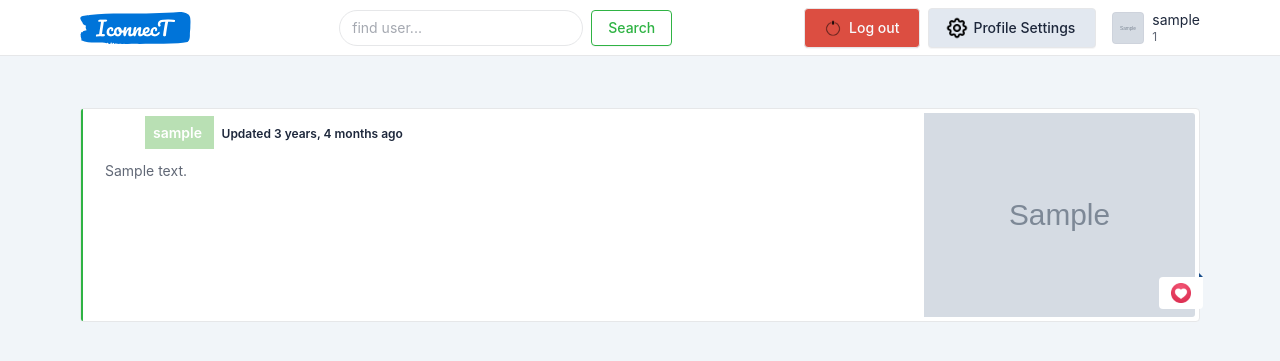
After one commit to Leo-Terletskyi/I.ConnecT, a Django app: page /posts/feed/ in a window 1280 px wide. The commit adds this page. Shown: the top 361 px of the page. Run offline with Django 4.2, Linux system fonts and the light colour scheme; a user stored in the database is signed in; tables that the repository leaves empty hold one stand-in row (values such as "Sample post"); grey boxes marked "Sample" are stand-in pictures; some libraries are stand-ins or nearby versions.

Commit message:
Added a feed of posts.

```diff
--- a/iconnect/accounts/views.py
+++ b/iconnect/accounts/views.py
@@ -108,6 +108,7 @@ class FollowUser(LoginRequiredMixin, generic.View):
         from_user = request.user
         to_user = get_object_or_404(User, pk=user_pk)
         if from_user not in to_user.followers.all():
+            messages.add_message(request, messages.SUCCESS, message=f'you have successfully subscribed ({to_user})')
             to_user.followers.add(from_user)
         return redirect('user_acc', pk=from_user.id)
 
@@ -117,5 +118,6 @@ class UnfollowUser(LoginRequiredMixin, generic.View):
         from_user = request.user
         to_user = get_object_or_404(User, pk=user_pk)
         if from_user in to_user.followers.all():
+            messages.add_message(request, messages.SUCCESS, message=f'you have successfully unsubscribed ({to_user})')
             to_user.followers.remove(from_user)
         return redirect('user_acc', pk=from_user.id)
--- a/iconnect/posts/urls.py
+++ b/iconnect/posts/urls.py
@@ -7,4 +7,6 @@ urlpatterns = [
     path('update-post/<int:post_pk>/', views.PostUpdateView.as_view(), name='update_post'),
     path('archiving/<int:pk>/', views.post_archiving, name='post_archiving'),
     path('delete/<int:pk>/', views.delete_post, name='delete_post'),
+    path('feed/', views.FollowingPostListView.as_view(), name='feed'),
+
 ]
--- a/iconnect/posts/views.py
+++ b/iconnect/posts/views.py
@@ -1,3 +1,4 @@
+from django.contrib.auth import get_user_model
 from django.contrib.auth.mixins import LoginRequiredMixin
 from django.shortcuts import render, get_object_or_404, redirect
 from django.urls import reverse, reverse_lazy
@@ -5,6 +6,9 @@ from django.views import generic
 
 from .forms import PostCreateForm, PostUpdateForm
 from .models import Post
+
+
+User = get_user_model()
 
 
 class PostCreateView(generic.CreateView):
@@ -55,3 +59,13 @@ def delete_post(request, pk):
     if request.user.id == post.author.id:
         post.delete()
     return redirect('user_acc', pk=request.user.id)
+
+
+class FollowingPostListView(LoginRequiredMixin, generic.ListView):
+    model = Post
+    template_name = 'posts/following_posts.html'
+    context_object_name = 'posts'
+
+    def get_queryset(self):
+        q = Post.objects.filter(author__in=self.request.user.following.all(), is_archive=False)
+        return q
--- a/templates/accounts/user_profile_settings.html
+++ b/templates/accounts/user_profile_settings.html
@@ -21,6 +21,9 @@
 {% block content %}
     <div class="container-xl">
         <div class="card p-3">
+            {% if request.user.avatar %}
+                <img src="{{ request.user.avatar.url }}" width="350" alt="">
+            {% endif %}
             <form method="post" enctype="multipart/form-data">
                 {% csrf_token %}
                 {{ form.as_p }}
--- /dev/null
+++ b/templates/posts/following_posts.html
@@ -0,0 +1,50 @@
+{% extends 'base.html' %}
+{% load static %}
+
+{% block title %} Feed {% endblock %}
+
+{% block content %}
+    <div class="container-xl">
+        {% for post in posts %}
+            <div class="col-lg-12">
+                <div class="card mb-2">
+                    <div class="card-status-start bg-green"></div>
+                    <div class="row row-0">
+                        <div class="col-3 order-md-last p-1">
+                            {% if post.image %}
+                                <img src="{{ post.image.url }}"
+                                     class="w-100 h-100 object-cover card-img-end"
+                                     alt="">
+                            {% else %}
+                                <img src="{% static 'img/logos/no_logo/no-image__63632.webp' %}"
+                                     class="w-100 h-100 object-cover card-img-end"
+                                     alt="">
+                            {% endif %}
+                        </div>
+                        <div class="col">
+                            <div class="card-body">
+                                <h5 class="h-1 mb-4 px-4">
+                                    <a href="{% url 'user_acc' post.author.id %}" class="btn-green-rgba m-2 p-2 fs-4">
+                                        {{ post.author }}
+                                    </a>
+                                    Updated {{ post.updated_at|timesince }} ago
+                                </h5>
+                                <p class="text-muted">{{ post.description }}</p>
+                            </div>
+                            <div class="ribbon ribbon-bottom ribbon-end bg-white">
+                                <button class="switch-icon" data-bs-toggle="switch-icon">
+                                          <span class="switch-icon-a text-muted">
+                                            <img src="{% static 'img/logos/ic/love_heart_icon_178900.png' %}" alt="">
+                                          </span>
+                                    <span class="switch-icon-b text-red">
+                                            <img src="{% static 'img/logos/ic/heart_icon-icons.com_54429.png' %}" alt="">
+                                          </span>
+                                </button>
+                            </div>
+                        </div>
+                    </div>
+                </div>
+            </div>
+        {% endfor %}
+    </div>
+{% endblock %}
```
Also changed, not shown: templates/accounts/user_acc.html (+9 -0 lines).
